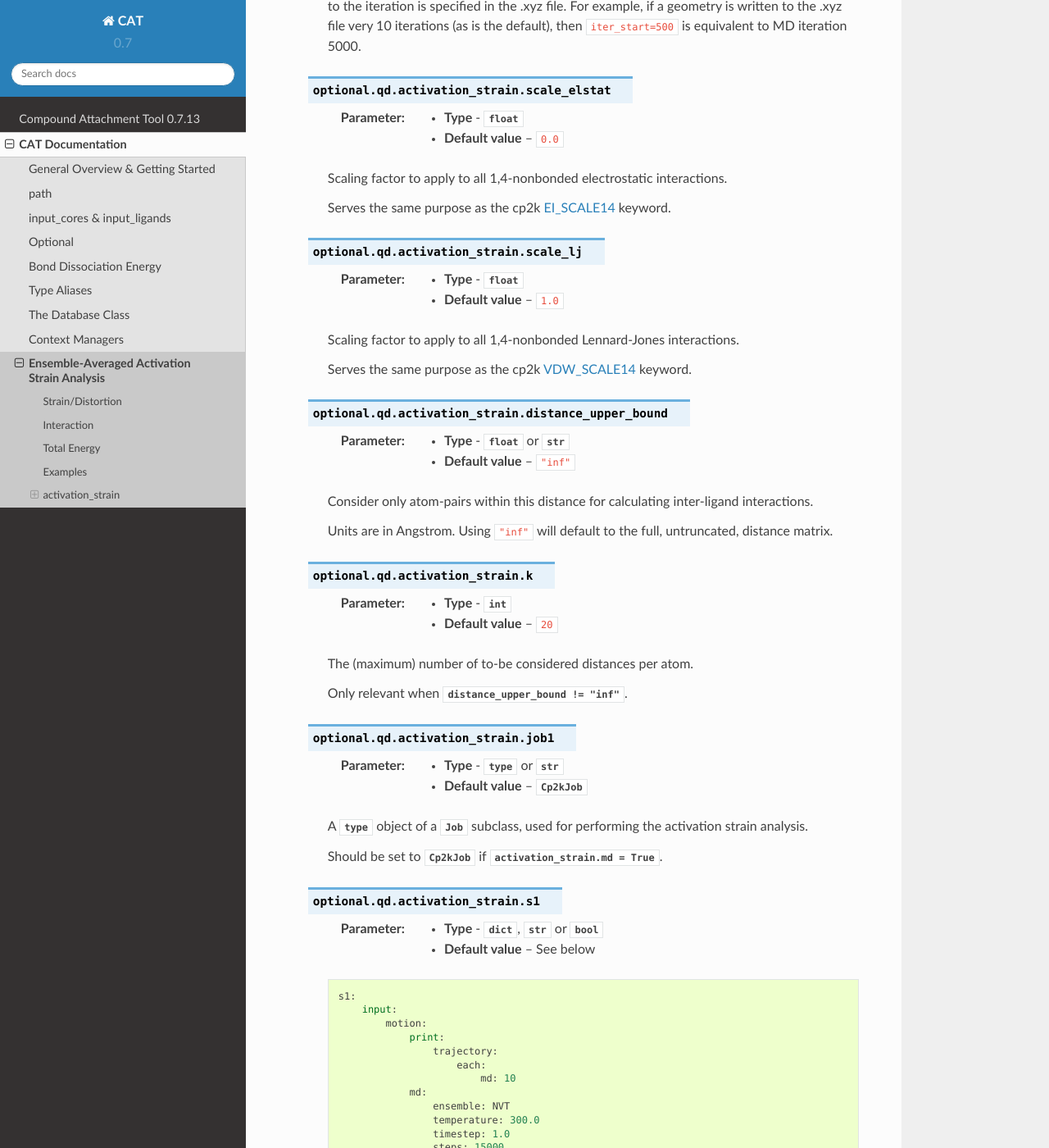
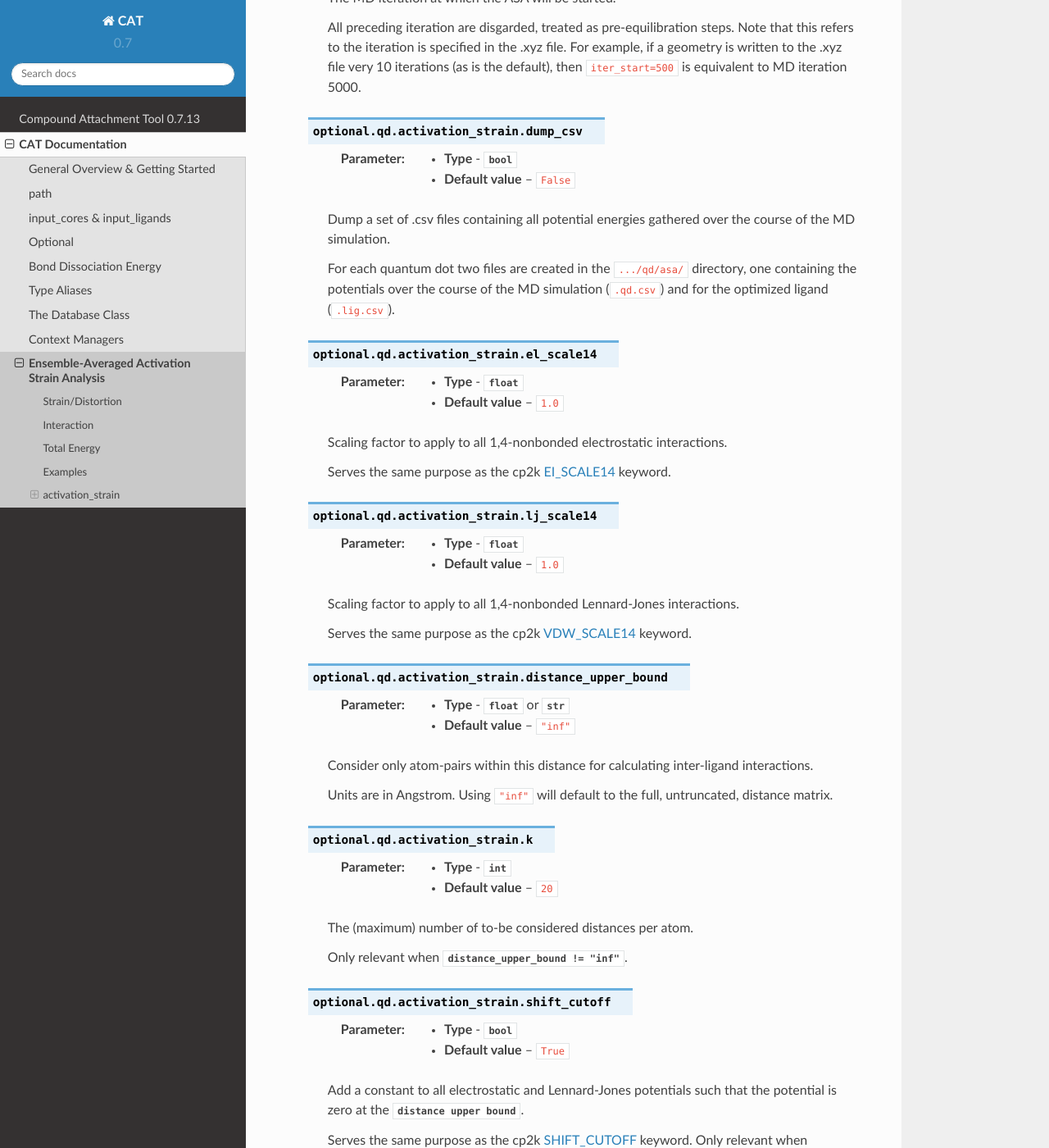
Before and after one commit to nlesc-nano/CAT, a Sphinx documentation site: the page built from docs/11_md_asa.rst, in a window 1280 px wide and 1400 px high, scrolled down 4266 px. Shown: the whole window at 82% size. Built offline with Sphinx 7.4.7 and the Read the Docs theme 2.0.0, drawn with Linux system fonts in a browser that asks for light colours; some of the changed text lies outside the part shown.

Commit message:
CAT 0.7.14

```diff
--- a/CAT/__version__.py
+++ b/CAT/__version__.py
@@ -1 +1 @@
-__version__ = '0.7.13'
+__version__ = '0.7.14'
--- a/CHANGELOG.rst
+++ b/CHANGELOG.rst
@@ -9,6 +9,11 @@ This project adheres to `Semantic Versioning <http://semver.org/>`_.
 0.8.0
 *****
 * WiP: Added an option the import pre-built quantum dots.
+
+
+0.7.14
+******
+* Plceholder.
 
 
 0.7.13
--- a/docs/11_md_asa.rst
+++ b/docs/11_md_asa.rst
@@ -186,11 +186,14 @@ activation_strain
                     use_ff: True
                     md: True
                     iter_start: 500
-                    scale_elstat: 0.0
-                    scale_lj: 1.0
+                    dump_csv: False
+
+                    el_scale14: 1.0
+                    lj_scale14: 1.0
 
                     distance_upper_bound: "inf"
                     k: 20
+                    shift_cutoff: True
 
                     job1: cp2kjob
                     s1: ...
@@ -234,17 +237,29 @@ activation_strain
         MD iteration 5000.
 
 
-    .. attribute:: optional.qd.activation_strain.scale_elstat
+    .. attribute:: optional.qd.activation_strain.dump_csv
+
+        :Parameter:     * **Type** - :class:`bool`
+                        * **Default value** – ``False``
+
+        Dump a set of .csv files containing all potential energies gathered over the course of the MD simulation.
+
+        For each quantum dot two files are created in the ``.../qd/asa/`` directory,
+        one containing the potentials over the course of the MD simulation (``.qd.csv``) and
+        for the optimized ligand (``.lig.csv``).
+
+
+    .. attribute:: optional.qd.activation_strain.el_scale14
 
         :Parameter:     * **Type** - :class:`float`
-                        * **Default value** – ``0.0``
+                        * **Default value** – ``1.0``
 
         Scaling factor to apply to all 1,4-nonbonded electrostatic interactions.
 
         Serves the same purpose as the cp2k EI_SCALE14_ keyword.
 
 
-    .. attribute:: optional.qd.activation_strain.scale_lj
+    .. attribute:: optional.qd.activation_strain.lj_scale14
 
         :Parameter:     * **Type** - :class:`float`
                         * **Default value** – ``1.0``
@@ -272,6 +287,17 @@ activation_strain
 
         The (maximum) number of to-be considered distances per atom.
 
+        Only relevant when :attr:`distance_upper_bound != "inf"<optional.qd.activation_strain.distance_upper_bound>`.
+
+
+    .. attribute:: optional.qd.activation_strain.shift_cutoff
+
+        :Parameter:     * **Type** - :class:`bool`
+                        * **Default value** – ``True``
+
+        Add a constant to all electrostatic and Lennard-Jones potentials such that the potential is zero at the :attr:`distance upper bound<optional.qd.activation_strain.distance_upper_bound>`.
+
+        Serves the same purpose as the cp2k SHIFT_CUTOFF_ keyword.
         Only relevant when :attr:`distance_upper_bound != "inf"<optional.qd.activation_strain.distance_upper_bound>`.
 
 
@@ -314,7 +340,7 @@ activation_strain
                         method: FIST
                         mm:
                             forcefield:
-                                ei_scale14: 0.0
+                                ei_scale14: 1.0
                                 vdw_scale14: 1.0
                                 ignore_missing_critical_params: ''
                                 parmtype: CHM
@@ -354,3 +380,4 @@ activation_strain
 
 .. _EI_SCALE14: https://manual.cp2k.org/trunk/CP2K_INPUT/FORCE_EVAL/MM/FORCEFIELD.html#list_EI_SCALE14
 .. _VDW_SCALE14: https://manual.cp2k.org/trunk/CP2K_INPUT/FORCE_EVAL/MM/FORCEFIELD.html#list_VDW_SCALE14
+.. _SHIFT_CUTOFF: https://manual.cp2k.org/trunk/CP2K_INPUT/FORCE_EVAL/MM/FORCEFIELD.html#list_SHIFT_CUTOFF
--- a/docs/conf.py
+++ b/docs/conf.py
@@ -69,7 +69,7 @@ copyright = f'{year}, {author}'
 
 # The version info for the project you're documenting, acts as replacement for
 # |version| and |release|, also used in various other places throughout the built documents.
-release = '0.7.13'  # The full version, including alpha/beta/rc tags.
+release = '0.7.14'  # The full version, including alpha/beta/rc tags.
 version = release.rsplit('.', maxsplit=1)[0]
 
 
```
Also changed, not shown: 2 other files.
